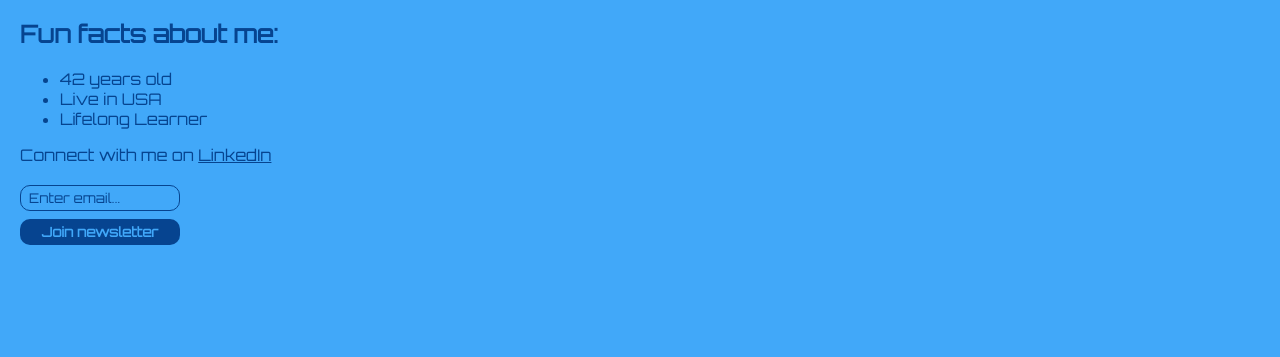
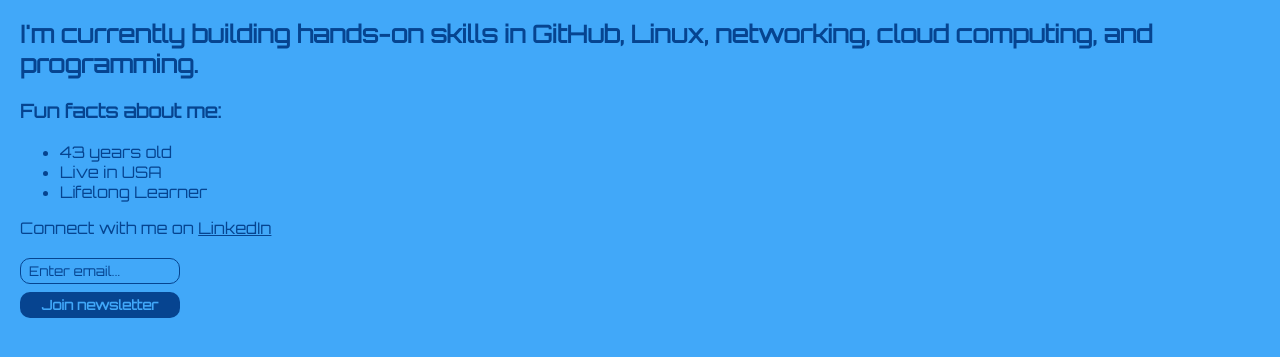
Before and after one commit to cbhyman19/webpage-lesson, a website built with Vite: page index.html in a window 1280 px wide. Shown: the part 375-732 px from the top of the page. Built offline with nearby package versions, Linux system fonts and the light colour scheme; a web font is replaced by a local one.

```diff
--- a/index.html
+++ b/index.html
@@ -4,6 +4,7 @@
         <link rel="stylesheet" href="styles.css" />
         <link href="https://fonts.googleapis.com/css2?family=Bangers&family=Black+Ops+One&family=Creepster&family=La+Belle+Aurore&family=MedievalSharp&family=Orbitron&family=Rye&display=swap" rel="stylesheet">
         <script src="index.js"></script>
+        <title>Brett</title>
     </head>
     <body>
         <!--
@@ -12,9 +13,10 @@
         -->
         <img src="brett-cyberpunk.png">
         <h1>Hi, my name is Brett</h1>
-        <h2>Fun facts about me:</h2>
+        <h2>I'm currently building hands-on skills in GitHub, Linux, networking, cloud computing, and programming.</h2>
+        <h3>Fun facts about me:</h3>
         <ul>
-            <li>42 years old</li>
+            <li>43 years old</li>
             <li>Live in USA</li>
             <li>Lifelong Learner</li>
         </ul>
```
Also changed, not shown: README.md, 1 other file.
